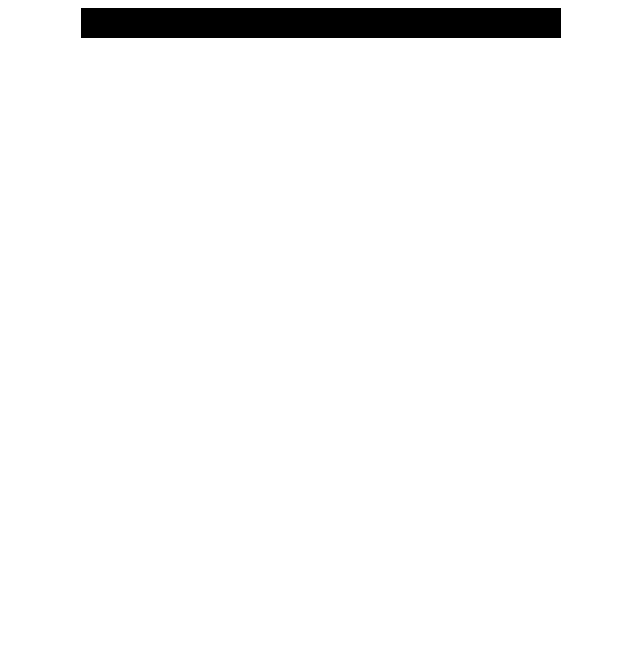
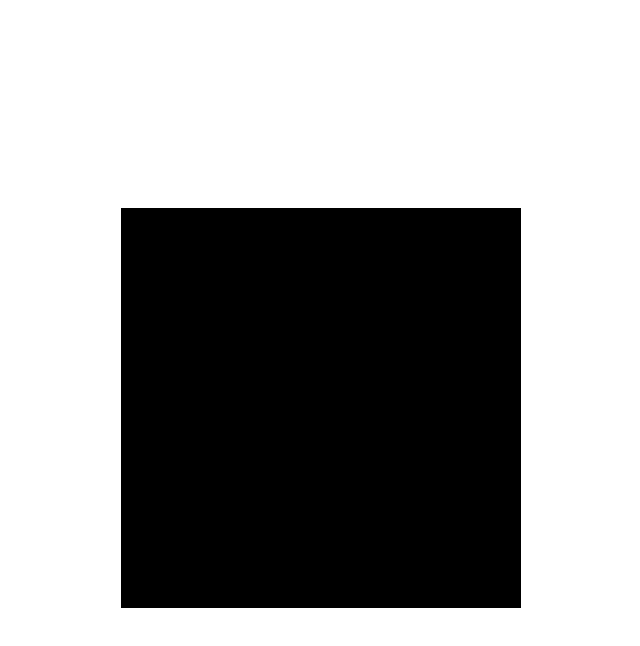
Before and after one commit to aabdur1/etch-a-sketch, a plain HTML site: page index.html in a window 1280 px wide. Shown: the whole page, without its empty margins (319-959 px from the left). Drawn offline with Linux system fonts and the light colour scheme.

Commit message:
Centered container and added event listener

```diff
--- a/script.js
+++ b/script.js
@@ -6,3 +6,10 @@ for (i = 0; i < 16; i++) {
   div.setAttribute('class', 'squares');
   container.appendChild(div);
 }
+
+const square = document.querySelector('.squares');
+square.addEventListener('mouseover', draw);
+
+function draw() {
+  square.setAttribute('class', 'drawing');
+}
--- a/styles.css
+++ b/styles.css
@@ -1,12 +1,26 @@
+body {
+  display: flex;
+  justify-content: center;
+  align-items: center;
+  height: 100vh;
+}
 
 .container {
   display: flex;
   justify-content: center;
   align-items: center;
+  flex-wrap: wrap;
+  width: 50vh;
 }
 
 .squares {
   background-color: #000;
-  width: 30px;
-  height: 30px;
+  width: 12.5vh;
+  height: 12.5vh;
 }
+
+.drawing {
+  background-color: #008770;
+  width: 12.5vh;
+  height: 12.5vh;
+}
```
